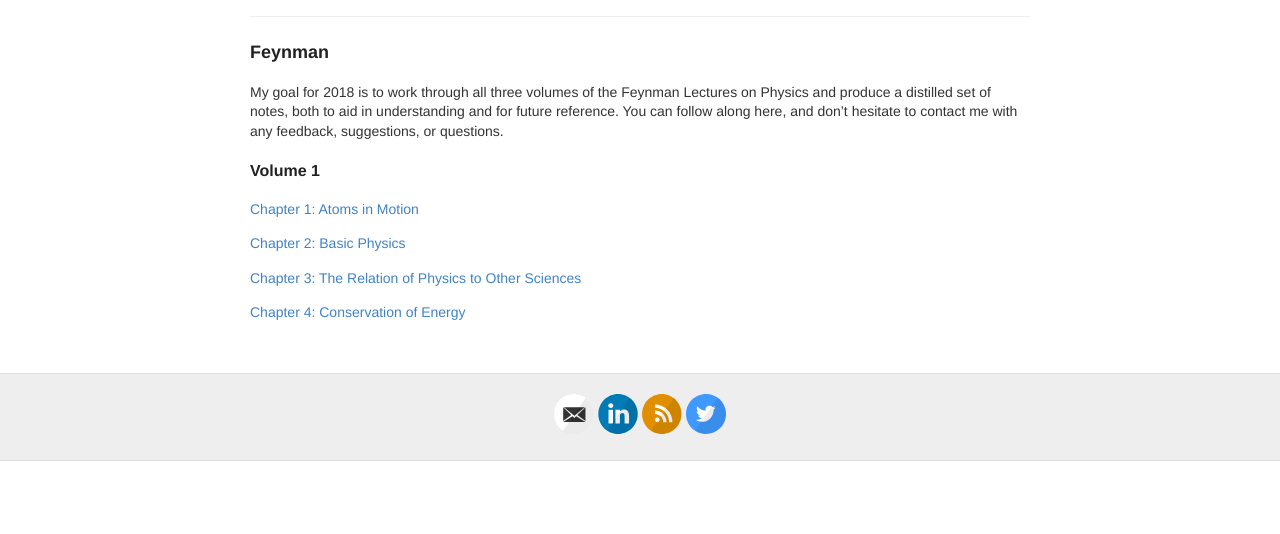
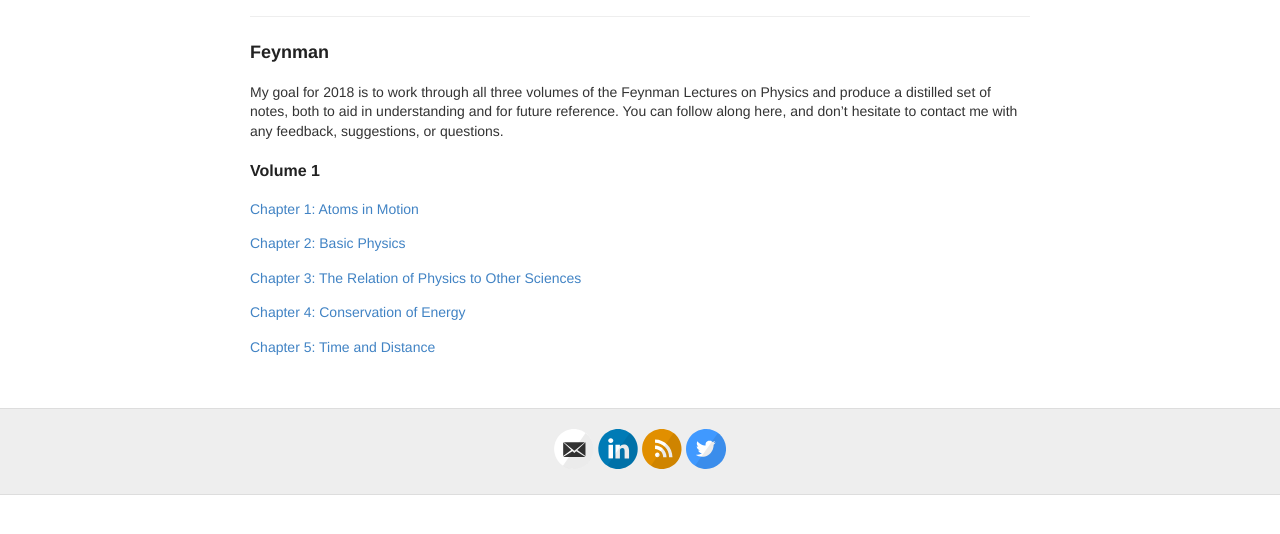
Before and after one commit to mummydg/mummydg.github.io, a Jekyll site: the page built from feynman.md, in a window 1280 px wide, cut to the strip 144-678 px from the top of the page. Built offline with Jekyll 4.4.1, drawn with Linux system fonts in a browser that asks for light colours.

Commit message:
Feynman chap 5

```diff
--- a/feynman.md
+++ b/feynman.md
@@ -14,3 +14,5 @@ My goal for 2018 is to work through all three volumes of the Feynman Lectures on
 <a href="{{ site.baseurl}}/feynman/feynman_vol1_chap3.pdf">Chapter 3: The Relation of Physics to Other Sciences</a>
 
 <a href="{{ site.baseurl}}/feynman/feynman_vol1_chap4.pdf">Chapter 4: Conservation of Energy</a>
+
+<a href="{{ site.baseurl}}/feynman/feynman_vol1_chap5.pdf">Chapter 5: Time and Distance</a>
```
Also changed, not shown: 5 other files.
